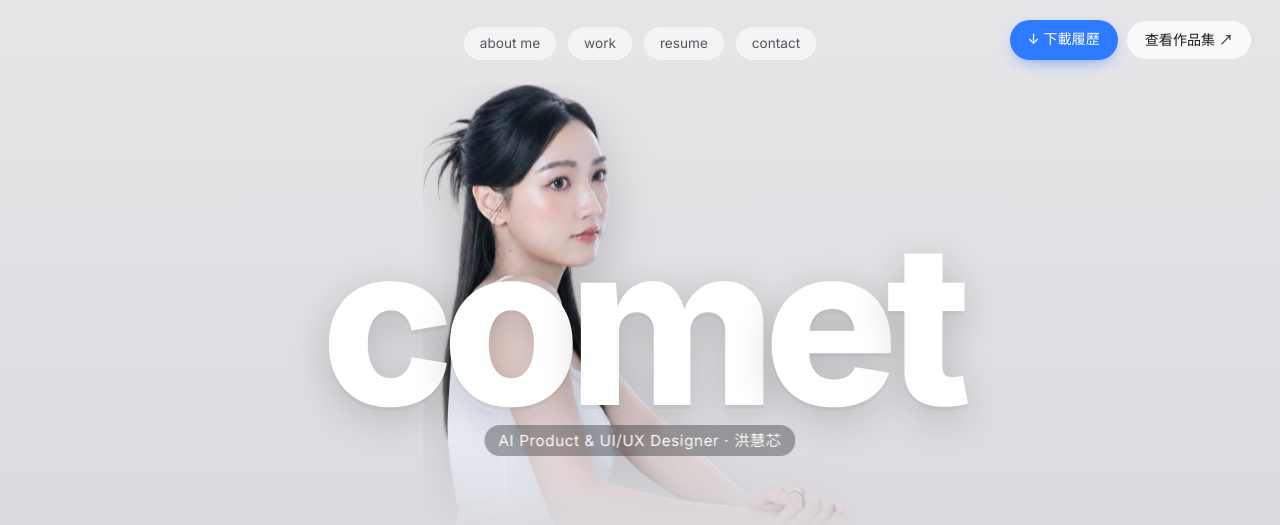
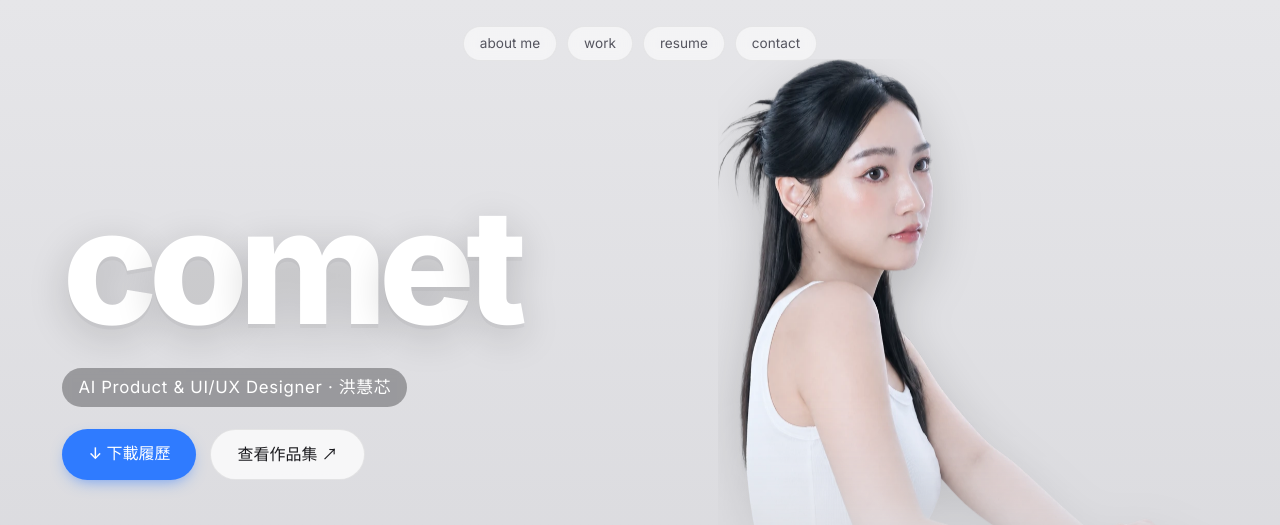
Before and after one commit to honghuixin4-cell/comet-resume, a plain HTML site: page index.html in a window 1280 px wide. Shown: the top 525 px of the page. Drawn offline with Linux system fonts and the light colour scheme.

Commit message:
Hero desktop: text left, person right
Co-Authored-By: Claude Opus 5.5 <noreply@anthropic.com>

```diff
--- a/index.html
+++ b/index.html
@@ -22,15 +22,16 @@
       <a href="#files">resume</a>
       <a href="#contact">contact</a>
     </nav>
-    <div class="top-cta">
-      <a class="tbtn primary" href="assets/HongHuiXin-Resume.pdf" download>↓ 下載履歷</a>
-      <a class="tbtn glass" href="https://comet-portfolio-tw.vercel.app/portfolio" target="_blank" rel="noopener">查看作品集 ↗</a>
-    </div>
-
     <div class="hero-stage">
-      <h1 class="big-word" aria-label="comet"><span class="ch" aria-hidden="true">c</span><span class="ch" aria-hidden="true">o</span><span class="ch" aria-hidden="true">m</span><span class="ch" aria-hidden="true">e</span><span class="ch" aria-hidden="true">t</span></h1>
+      <div class="hero-text">
+        <h1 class="big-word" aria-label="comet"><span class="ch" aria-hidden="true">c</span><span class="ch" aria-hidden="true">o</span><span class="ch" aria-hidden="true">m</span><span class="ch" aria-hidden="true">e</span><span class="ch" aria-hidden="true">t</span></h1>
+        <p class="hero-sub">AI Product &amp; UI/UX Designer · 洪慧芯</p>
+        <div class="top-cta">
+          <a class="tbtn primary" href="assets/HongHuiXin-Resume.pdf" download>↓ 下載履歷</a>
+          <a class="tbtn glass" href="https://comet-portfolio-tw.vercel.app/portfolio" target="_blank" rel="noopener">查看作品集 ↗</a>
+        </div>
+      </div>
       <img class="hero-cutout" src="assets/cutout.png" alt="洪慧芯 Hong Hui Xin">
-      <p class="hero-sub">AI Product &amp; UI/UX Designer · 洪慧芯</p>
     </div>
 
     <div class="dock" role="toolbar" aria-label="dock">
--- a/styles.css
+++ b/styles.css
@@ -50,6 +50,7 @@ mark{padding:1px 8px;border-radius:3px;color:var(--ink);font-weight:500}
 .tbtn.glass:hover{background:#fff}
 @media(max-width:860px){
   .top-cta{position:static;margin-top:12px;justify-content:center}
+  .hero-text{display:contents}
 }
 
 .hero-stage{position:relative;flex:1;width:100%;display:grid;place-items:center;min-height:470px}
@@ -66,6 +67,19 @@ mark{padding:1px 8px;border-radius:3px;color:var(--ink);font-weight:500}
   font-family:var(--round);font-size:.95rem;color:#fff;letter-spacing:.04em;white-space:nowrap;
   background:rgba(27,27,31,.35);padding:3px 14px;border-radius:999px;backdrop-filter:blur(4px)}
 @keyframes float{0%,100%{transform:translateY(0)}50%{transform:translateY(-8px)}}
+/* desktop: text on the left, person on the right */
+@media(min-width:861px){
+  .hero-stage{grid-template-columns:1.1fr 1fr;max-width:1240px;margin:0 auto;column-gap:24px;min-height:520px}
+  .hero-text{position:relative;z-index:2;justify-self:start;display:flex;flex-direction:column;align-items:flex-start;
+    gap:22px;padding-left:clamp(8px,3vw,48px)}
+  .big-word{position:relative;top:auto;left:auto;transform:none;transform-origin:left center;
+    font-size:clamp(6rem,12.5vw,12.5rem)}
+  .hero-sub{position:static;transform:none;font-size:1.05rem;padding:5px 16px;margin:0}
+  .top-cta{position:static;gap:14px}
+  .top-cta .tbtn{font-size:1rem;padding:11px 26px}
+  .hero-cutout{justify-self:center;height:min(560px,68vh);min-height:470px;margin-top:0}
+  .dock{margin-top:8px}
+}
 
 /* dock */
 .dock{position:relative;z-index:4;display:flex;align-items:flex-end;gap:10px;margin-top:-24px;
```
